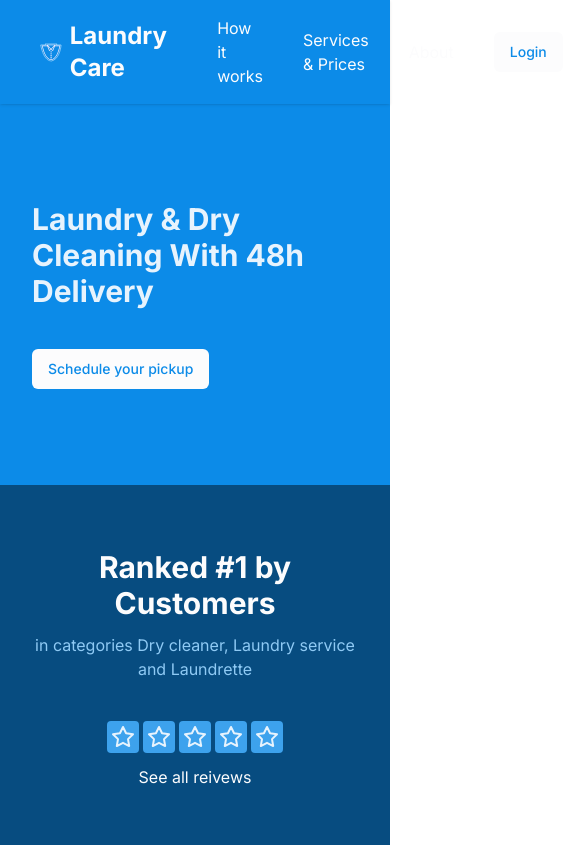
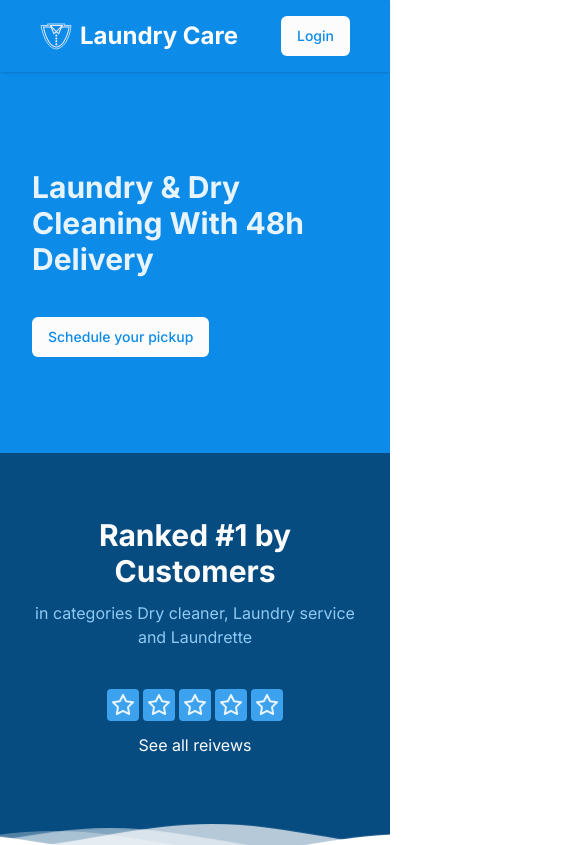
Before and after one commit to crescents-stack/laundry-care, a Next.js app: page / in a window 390 px wide. Shown: the top 845 px of the page, 563 px wide, since content can reach past the window. Built offline with nearby package versions, Linux system fonts and the light colour scheme.

Commit message:
nav issue fixes

```diff
--- a/src/components/core/shared/navbar.tsx
+++ b/src/components/core/shared/navbar.tsx
@@ -63,7 +63,7 @@ const Navbar = () => {
               <Link
                 key={id}
                 href={link}
-                className={`${!navStyle ? "text-lighter-50" : "text-user-500"}`}
+                className={`${!navStyle ? "text-lighter-50" : "text-user-500"} hidden lg:block`}
               >
                 {text}
               </Link>
```
